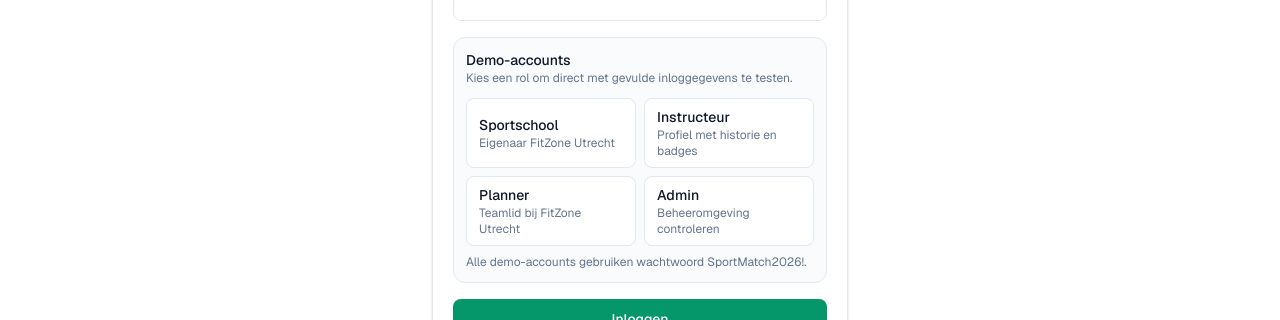
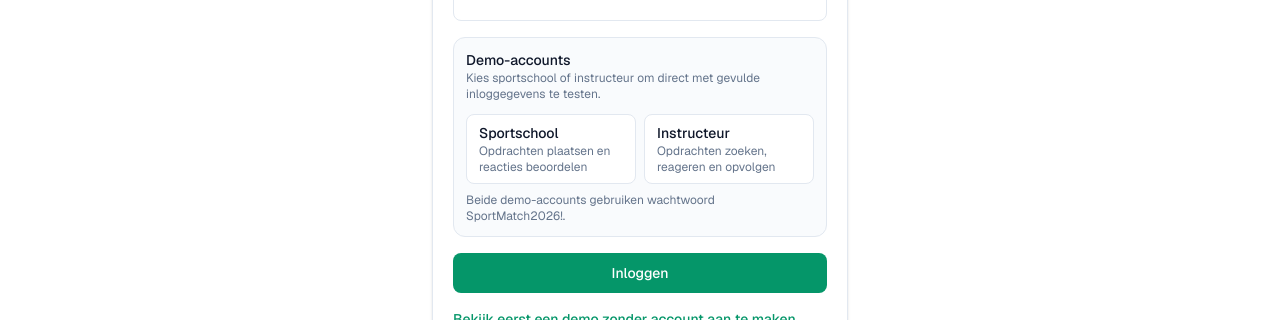
Before and after one commit to maxcrijnen-alt/sportmatch-zzp, a Next.js app: page /login in a window 1280 px wide. Shown: the part 347-667 px from the top of the page. Built offline with nearby package versions, Linux system fonts and the light colour scheme; no server answers.

Commit message:
Show only public demo account choices

```diff
--- a/src/components/auth/login-form.tsx
+++ b/src/components/auth/login-form.tsx
@@ -13,23 +13,13 @@ const demoPassword = "SportMatch2026!";
 const demoAccounts = [
   {
     label: "Sportschool",
-    description: "Eigenaar FitZone Utrecht",
+    description: "Opdrachten plaatsen en reacties beoordelen",
     email: "sportschool@sportmatch.test",
   },
   {
     label: "Instructeur",
-    description: "Profiel met historie en badges",
+    description: "Opdrachten zoeken, reageren en opvolgen",
     email: "instructeur@sportmatch.test",
-  },
-  {
-    label: "Planner",
-    description: "Teamlid bij FitZone Utrecht",
-    email: "planner@sportmatch.test",
-  },
-  {
-    label: "Admin",
-    description: "Beheeromgeving controleren",
-    email: "admin@sportmatch.test",
   },
 ];
 
@@ -86,7 +76,8 @@ export function LoginForm({ defaultEmail = "" }: { defaultEmail?: string }) {
           <div>
             <p className="text-sm font-medium">Demo-accounts</p>
             <p className="text-xs text-muted-foreground">
-              Kies een rol om direct met gevulde inloggegevens te testen.
+              Kies sportschool of instructeur om direct met gevulde
+              inloggegevens te testen.
             </p>
           </div>
         </div>
@@ -108,7 +99,7 @@ export function LoginForm({ defaultEmail = "" }: { defaultEmail?: string }) {
           ))}
         </div>
         <p className="mt-2 text-xs text-muted-foreground">
-          Alle demo-accounts gebruiken wachtwoord {demoPassword}.
+          Beide demo-accounts gebruiken wachtwoord {demoPassword}.
         </p>
       </div>
 
```
